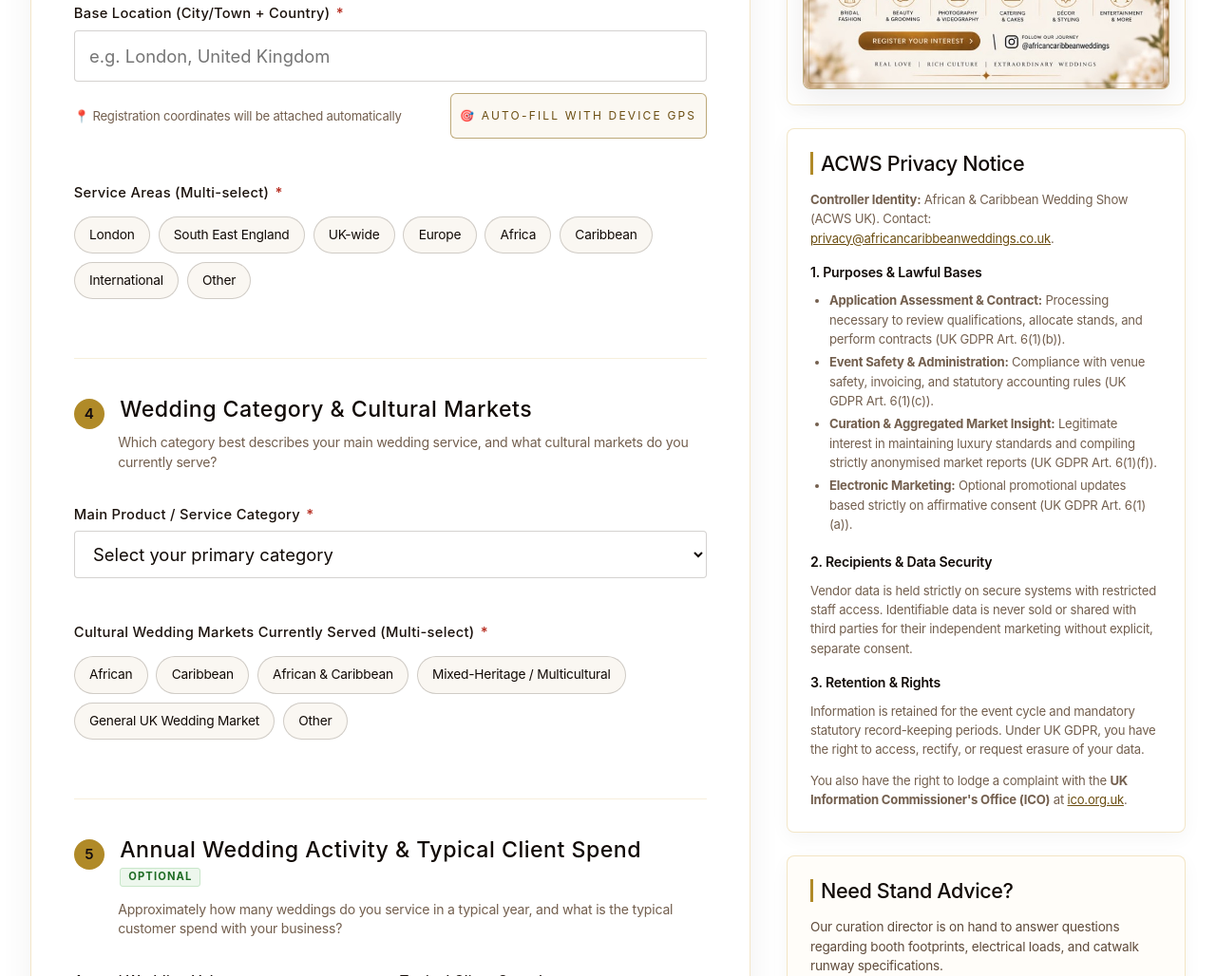
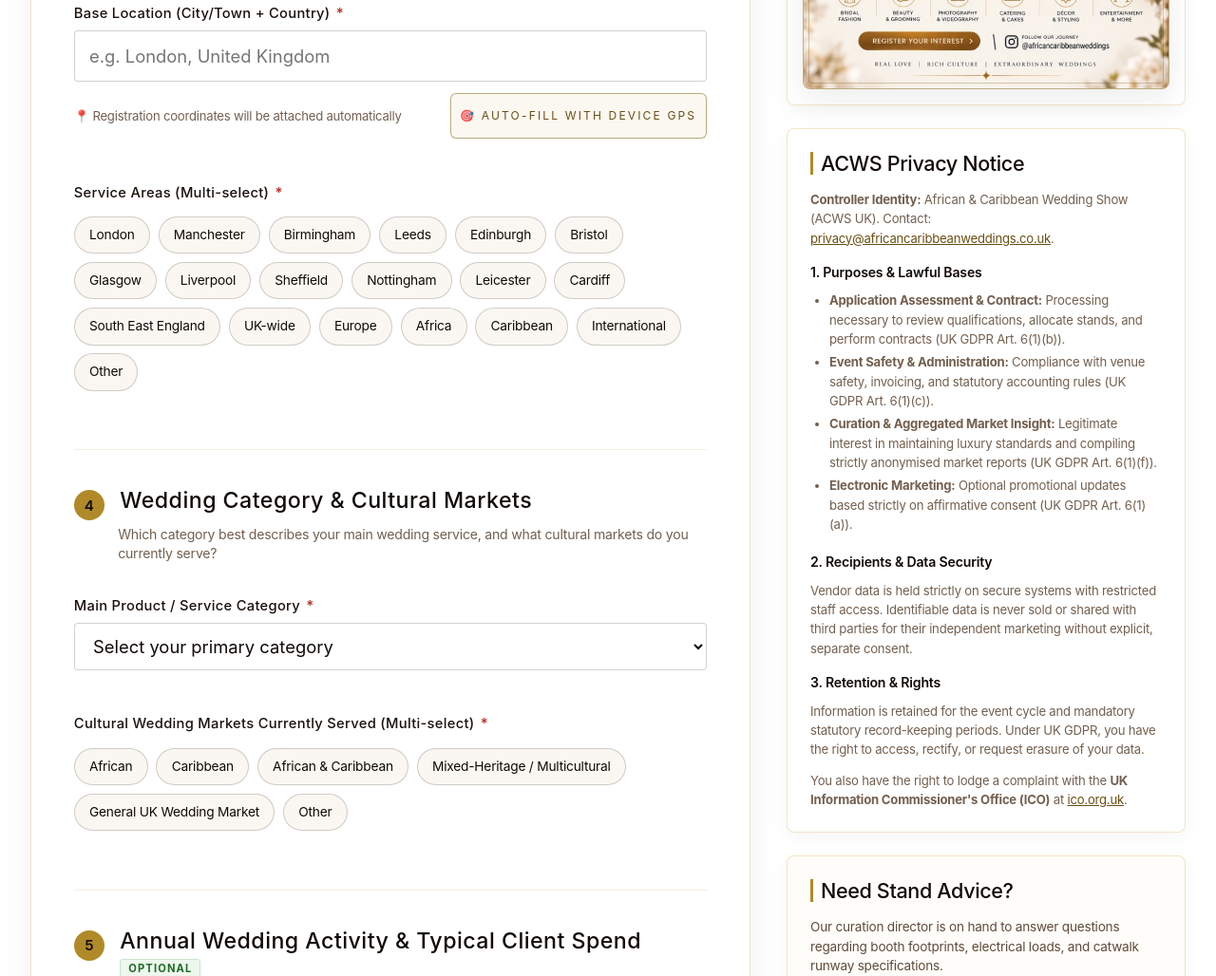
Before and after one commit to Alphadude/acws, a website: page exhibitor-registration.html in a window 1280 px wide. Shown: the part 1320-2348 px from the top of the page at 95% size. Drawn offline with Linux system fonts and the light colour scheme; no server answers.

Commit message:
feat: add 12 major UK cities to Service Areas multi-select on exhibitor form

```diff
--- a/exhibitor-registration.html
+++ b/exhibitor-registration.html
@@ -158,6 +158,50 @@
                     <label class="pill-choice">
                       <input type="checkbox" name="serviceArea" value="London" />
                       <span class="pill-choice__text">London</span>
+                    </label>
+                    <label class="pill-choice">
+                      <input type="checkbox" name="serviceArea" value="Manchester" />
+                      <span class="pill-choice__text">Manchester</span>
+                    </label>
+                    <label class="pill-choice">
+                      <input type="checkbox" name="serviceArea" value="Birmingham" />
+                      <span class="pill-choice__text">Birmingham</span>
+                    </label>
+                    <label class="pill-choice">
+                      <input type="checkbox" name="serviceArea" value="Leeds" />
+                      <span class="pill-choice__text">Leeds</span>
+                    </label>
+                    <label class="pill-choice">
+                      <input type="checkbox" name="serviceArea" value="Edinburgh" />
+                      <span class="pill-choice__text">Edinburgh</span>
+                    </label>
+                    <label class="pill-choice">
+                      <input type="checkbox" name="serviceArea" value="Bristol" />
+                      <span class="pill-choice__text">Bristol</span>
+                    </label>
+                    <label class="pill-choice">
+                      <input type="checkbox" name="serviceArea" value="Glasgow" />
+                      <span class="pill-choice__text">Glasgow</span>
+                    </label>
+                    <label class="pill-choice">
+                      <input type="checkbox" name="serviceArea" value="Liverpool" />
+                      <span class="pill-choice__text">Liverpool</span>
+                    </label>
+                    <label class="pill-choice">
+                      <input type="checkbox" name="serviceArea" value="Sheffield" />
+                      <span class="pill-choice__text">Sheffield</span>
+                    </label>
+                    <label class="pill-choice">
+                      <input type="checkbox" name="serviceArea" value="Nottingham" />
+                      <span class="pill-choice__text">Nottingham</span>
+                    </label>
+                    <label class="pill-choice">
+                      <input type="checkbox" name="serviceArea" value="Leicester" />
+                      <span class="pill-choice__text">Leicester</span>
+                    </label>
+                    <label class="pill-choice">
+                      <input type="checkbox" name="serviceArea" value="Cardiff" />
+                      <span class="pill-choice__text">Cardiff</span>
                     </label>
                     <label class="pill-choice">
                       <input type="checkbox" name="serviceArea" value="South East England" />
```
